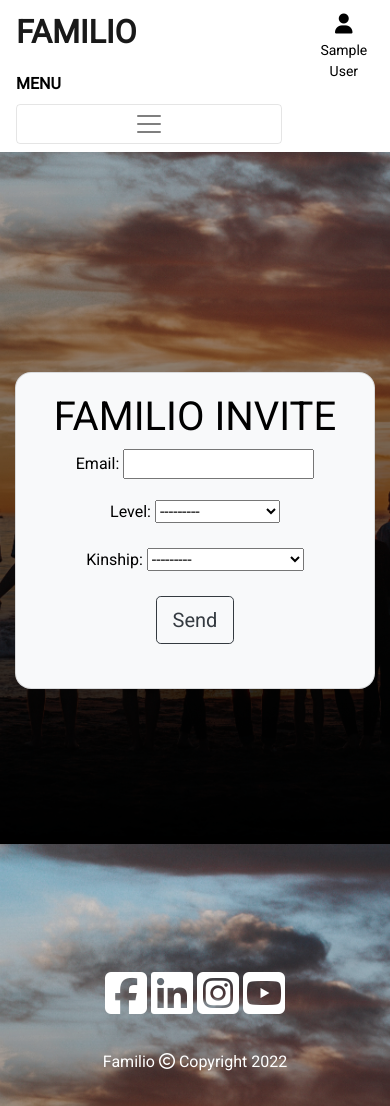
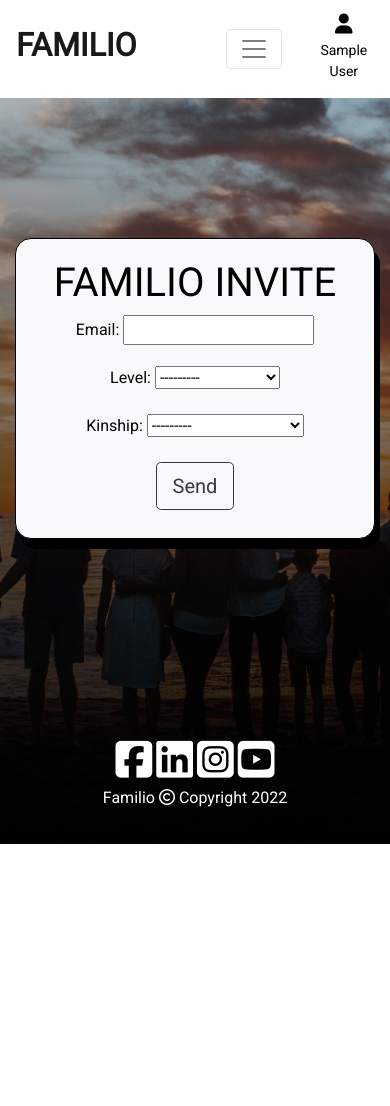
Before and after one commit to michaelrfreitas/p5_familio_app, a Django app: page /members/familio in a window 390 px wide. After the commit the page ends 844 px from the top, so only its background shows below. Run offline with Django 3.2, Linux system fonts and the light colour scheme; the visitor is signed in with stand-in values (Sample User, id 1); some libraries are stand-ins or nearby versions.

Commit message:
style: adjust page styles

```diff
--- a/member/templates/member/familio.html
+++ b/member/templates/member/familio.html
@@ -4,12 +4,12 @@
 
 {% block content %}
 <div class="container py-5 h-100">
-    <div class="row d-flex align-content-center h-100 pt-5">
+    <div class="row d-flex justify-content-center align-items-center h-100 pt-5">
         <div class="col-12 col-md-8 col-lg-6 col-xl-5">
-            <div class="card bg-light text-black" style="border-radius: 1rem;">
+            <div class="card bg-light text-black fam_sha">
                 <div class="card-body text-center">
                     <h1 class="fw-bold mb-2 text-uppercase">{% trans "Familio Invite" %}</h1>
-                    <div class="form-outline form-white mb-4">
+                    <div class="form-outline form-white mb-2">
                         <form method="POST" action="{% url 'familio' %}">
                             {% csrf_token %}
                             {{ form.as_p }}
@@ -26,15 +26,14 @@
             </div>
         </div>
         {% if familios or receives %}
-        <div class="col-12 col-md-8 col-lg-6 col-xl-5">
-            <div class="card bg-white text-black" style="border-radius: 1rem;">
+        <div class="col-12 col-md-8 col-lg-6 col-xl-5 fam_over">
+            <div class="card bg-white text-black fam_sha">
                 <div class="card-body">
                     {% if familios %}
-                    <div class="mb-md-5 mt-md-4">
+                    <div class="mb-md-3 mt-md-2">
                         <h2 class="fw-bold mb-2 text-uppercase">{% trans "Familio Sent" %}</h2>
                         {% for familio in familios %}
-                        <div class="form-outline form-white mb-4"
-                            style="border: 1px solid;padding: 10px;box-shadow: 5px 10px #888888;border-radius: 1rem;">
+                        <div class="form-outline form-white mb-2 fam_sha">
                             <p>
                                 Email: {{ familio.email }}<br>
                                 Kinship: {{ familio.kinship }}<br>
@@ -45,18 +44,20 @@
                         </div>
                         {% endfor %}
                     </div>
-                    <hr>
-                    {% endif %}
+                </div>
+                <hr>
+                {% endif %}
+                <div class="card-body">
                     {% if receives %}
-                    <div class="mb-md-5 mt-md-4">
+                    <div class="mb-md-3 mt-md-2">
                         <h2 class="fw-bold mb-2 text-uppercase">{% trans "Familio Received" %}</h2>
                         {% for receive in receives %}
-                        <div class="form-outline form-white mb-4"
-                            style="border: 1px solid;padding: 10px;box-shadow: 5px 10px #888888;border-radius: 1rem;">
+                        <div class="form-outline form-white mb-2 fam_sha">
                             <p>
                                 Member: {{ receive.member.get_full_name }}<br>
                                 Kinship: {{ receive.kinship }}<br>
-                                Status: {% if receive.approved %} Approved {% else %} Pending   <a class="btn btn-outline-dark btn-sm"
+                                Status: {% if receive.approved %} Approved {% else %} Pending <a
+                                    class="btn btn-outline-dark btn-sm"
                                     href="{{ activate_url }}/members/approved/{{ receive.id }}">Approve</a>{% endif %}
                             </p>
                         </div>
@@ -68,4 +69,5 @@
         </div>
         {% endif %}
     </div>
-    {% endblock %}
+</div>
+{% endblock %}
--- a/member/views.py
+++ b/member/views.py
@@ -53,7 +53,7 @@ def familio(request):
                 f"This tool will help you to be close to your family.\n\n"
                 f"Do you want to accept Michael Freitas's invitation?\n\n"
                 f"Click or copy the link in the browser.\n\n"
-                f"{ request.activate_url}/members/approved/{ element.id }\n\n"
+                f"{ request.scheme }://{request.META['HTTP_HOST'] }/members/approved/{ element.id }\n\n"
                 f"Many thanks!\nRegards!"
             )
             send_mail(
--- a/static/css/base.css
+++ b/static/css/base.css
@@ -46,7 +46,7 @@ body {
 
 
 .footer_i {
-    font-size: 48px;
+    font-size: 42px;
 }
 
 .menu_i {
@@ -181,11 +181,15 @@ a.category-badge>span.badge:hover {
 }
 
 #footer {
+    position: fixed;
+    left: 0;
+    right: 0;
     bottom: 0;
-    height: 15%;
-    left: 0;
-    position: fixed;
-    width: 100%;
+    min-height: 100px;
+    text-align: center;
+    padding: 10px;
+    color: white;
+    box-sizing: border-box;
 }
 
 #photo_sm {
@@ -197,6 +201,20 @@ a.category-badge>span.badge:hover {
 
 .nav-width {
     width: 90%;
+}
+
+.fam_sha {
+    border: 1px solid;
+    padding-left: 5px;
+    padding-right: 5px;
+    box-shadow: 5px 10px #000;
+    border-radius: 1rem;
+}
+
+.fam_over {
+    overflow: auto;
+    width: 100%;
+    height: 80%;
 }
 
 /* -------------------------------- Media Queries */
@@ -230,7 +248,7 @@ a.category-badge>span.badge:hover {
     }
 
     body {
-        height: 120%;
+        height: calc(100vh - 116px);
     }
 
     #footer {
--- a/templates/allauth/account/email.html
+++ b/templates/allauth/account/email.html
@@ -6,11 +6,11 @@
 
 {% block content %}
 <div class="container py-5 h-100">
-  <div class="row d-flex justify-content-center align-items-center h-100">
+  <div class="row d-flex justify-content-center align-items-center h-100 pt-5">
     <div class="col-12 col-md-8 col-lg-6 col-xl-5">
       <div class="card bg-light text-black" style="border-radius: 1rem;">
         <div class="card-body p-5 text-center">
-          <h1 class="fw-bold text-uppercase mb-2">{% trans "E-mail Addresses" %}</h1>
+          <h2 class="fw-bold text-uppercase mb-2">{% trans "E-mail Addresses" %}</h2>
           {% if user.emailaddress_set.all %}
           <p>{% trans 'The following e-mail addresses are associated with your account:' %}</p>
 
--- a/templates/allauth/account/logout.html
+++ b/templates/allauth/account/logout.html
@@ -10,7 +10,7 @@
     <div class="col-12 col-md-8 col-lg-6 col-xl-5">
       <div class="card bg-light text-black" style="border-radius: 1rem;">
         <div class="card-body p-5 text-center">
-          <h1 class="fw-bold text-uppercase mb-2">{% trans "Sign Out" %}</h1>
+          <h2 class="fw-bold text-uppercase mb-2">{% trans "Sign Out" %}</h2>
 
           <p>{% trans 'Are you sure you want to sign out?' %}</p>
 
--- a/templates/allauth/account/password_change.html
+++ b/templates/allauth/account/password_change.html
@@ -6,11 +6,11 @@
 
 {% block content %}
 <div class="container py-5 h-100">
-    <div class="row d-flex justify-content-center align-items-center h-100">
+    <div class="row d-flex justify-content-center align-items-center h-100 pt-5">
         <div class="col-12 col-md-8 col-lg-6 col-xl-5">
             <div class="card bg-light text-black" style="border-radius: 1rem;">
                 <div class="card-body p-5 text-center">
-                    <h1 class="fw-bold text-uppercase mb-2">{% trans "Change Password" %}</h1>
+                    <h2 class="fw-bold text-uppercase mb-2">{% trans "Change Password" %}</h2>
 
                     <form method="POST" action="{% url 'account_change_password' %}" class="password_change">
                         {% csrf_token %}
--- a/templates/base.html
+++ b/templates/base.html
@@ -42,19 +42,13 @@
 
 <body>
   <header class="container-fluid fixed-top">
-    <div class="row bg-white pt-lg-2 d-flex flex-nowrap">
+    <div class="row bg-white pt-lg-1 d-flex flex-nowrap">
       <nav class="navbar navbar-expand-lg navbar-light nav-width">
         <a class="navbar-brand logo-font" href="{% url 'home' %}"><h2><strong>Familio</strong></h2></a>
         {% if not request.user.is_authenticated %}
           {% include 'includes/main_nav.html' %}
         {% else %}
-          {% if not request.resolver_match.url_name == 'menu' %}
-            <ul class="navbar-nav w-100 justify-content-start mx-auto">
-              <li class="nav-item">
-                <a class="logo-font font-weight-bold nav-link text-black mr-4" href="{% url 'menu' %}">Menu</a>
-          </li>
           {% include 'includes/nav_menu.html' %}
-          {% endif %}
         {% endif %}
       </nav>
         <ul class="list-inline list-unstyled align-items-right my-1">
@@ -111,12 +105,10 @@
 
  <!-- Footer -->
  <footer id="footer">
-  <p class="m-1 text-center text-white">
       <a class="text-white" href="https://www.facebook.com/profile.php?id=100089476296753" target="_blank" rel="noopener noreferrer"><i class="footer_i fab fa-facebook-square ms-2"></i></a>
       <a class="text-white" href="https://www.linkedin.com/company/familio-uk/" target="_blank" rel="noopener noreferrer"><i class="footer_i fab fa-linkedin ms-2"></i></a>
       <a class="text-white" href="https://instagram.com/familio.uk?igshid=YmMyMTA2M2Y=" target="_blank" rel="noopener noreferrer"><i class="footer_i fab fa-instagram-square ms-2"></i></a>
       <a class="text-white" href="https://www.youtube.com/@familiouk/" target="_blank" rel="noopener noreferrer"><i class="footer_i fab fa-youtube-square ms-2"></i></a>
-  </p>
   <br>
   <p class="m-1 text-center text-white">Familio <i class="fa fa-copyright"></i> Copyright 2022 </p>
 </footer>
--- a/templates/includes/nav_menu.html
+++ b/templates/includes/nav_menu.html
@@ -2,6 +2,13 @@
     <span class="navbar-toggler-icon"></span>
 </button>
 <div class="collapse navbar-collapse" id="nav-menu">
+    {% if not request.resolver_match.url_name == 'menu' %}
+    <ul class="navbar-nav w-100 justify-content-start mx-auto">
+        <li class="nav-item">
+            <a class="logo-font font-weight-bold nav-link text-black mr-4" href="{% url 'menu' %}">Menu</a>
+        </li>
+    </ul>
+    {% endif %}
     <ul class="navbar-nav w-100 justify-content-end mx-auto">
         <li class="nav-item">
             {% if request.resolver_match.url_name == 'tree' %}
```
Also changed, not shown: templates/allauth/account/login.html (+9 -9 lines), templates/allauth/account/signup.html (+4 -4 lines).
